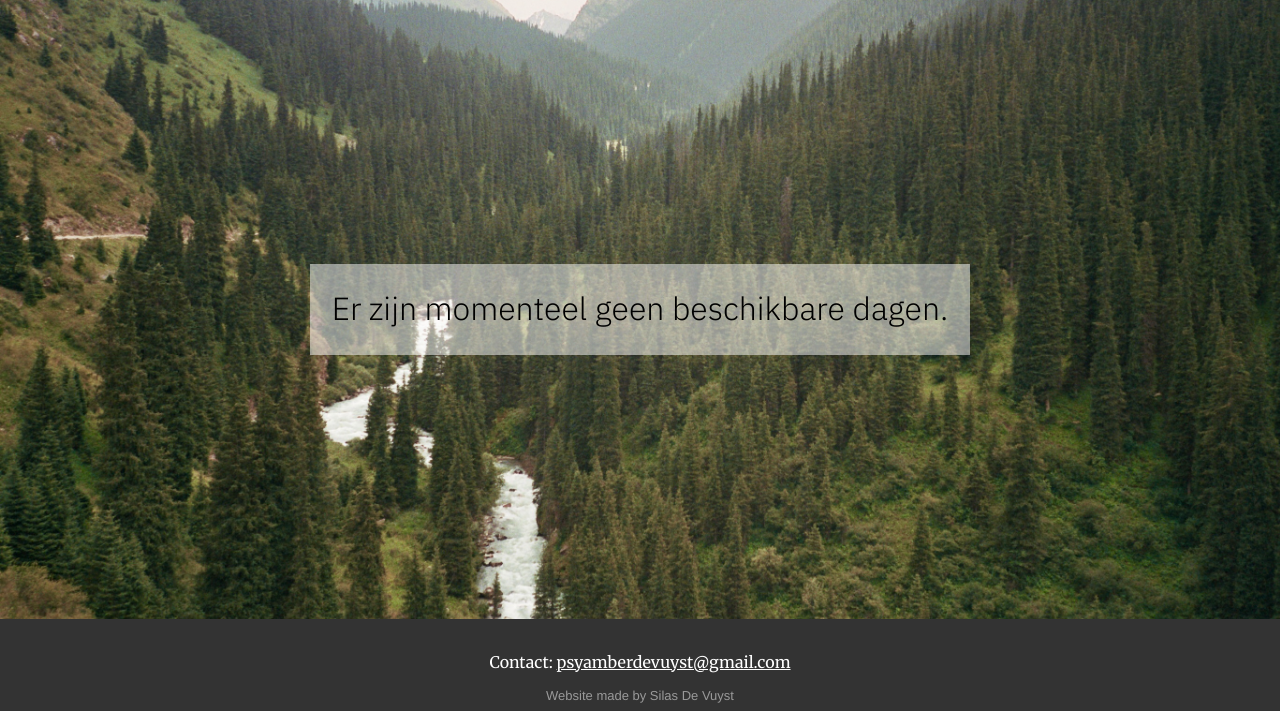
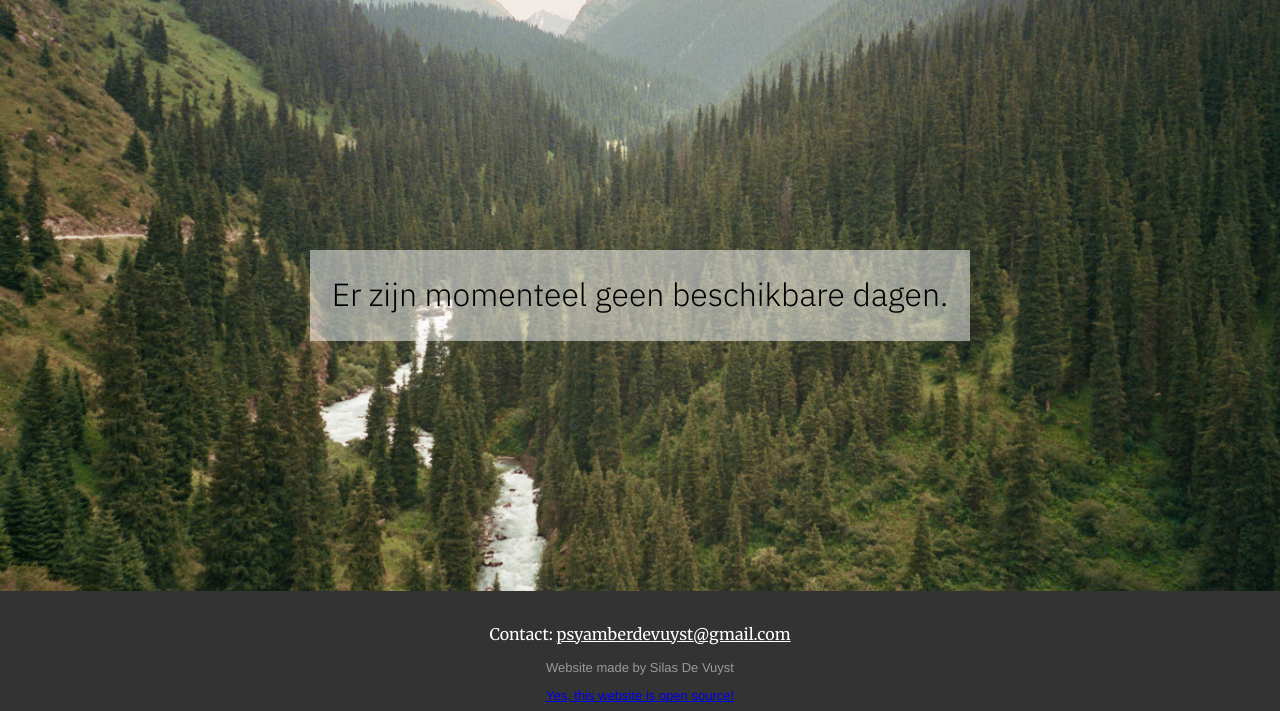
Before and after one commit to SDeVuyst/website_amber, a Django app: page /appointment in a window 1280 px wide. Shown: the part 89-800 px from the top of the page. Run offline with Django 4.2, Linux system fonts and the light colour scheme; data that the repository does not hold is empty; some libraries are stand-ins or nearby versions.

Commit message:
Added github link

```diff
--- a/amb/settings.py
+++ b/amb/settings.py
@@ -92,7 +92,6 @@ WSGI_APPLICATION = 'amb.wsgi.application'
 #     }
 # }
 
-url = os.getenv('DATABASE_URL')
 
 DATABASES = {
     'default': dj_database_url.config(
--- a/amb_app/static/style.css
+++ b/amb_app/static/style.css
@@ -408,6 +408,10 @@ html {
 
 .contact a {
   color: white;
+  text-decoration: underline;
+}
+
+.credits a {
   text-decoration: underline;
 }
 
--- a/amb_app/templates/appointment.html
+++ b/amb_app/templates/appointment.html
@@ -94,6 +94,7 @@
         <footer>
             <p class="contact">Contact: <a href="mailto:psyamberdevuyst@gmail.com">psyamberdevuyst@gmail.com</a></p>
             <p class="credits">Website made by Silas De Vuyst</p>
+            <p class="credits"><a href="https://github.com/SDeVuyst/website_amber">Yes, this website is open source!</a></p>
           </footer>
     </div>
     <script>
--- a/amb_app/templates/index.html
+++ b/amb_app/templates/index.html
@@ -179,6 +179,7 @@
     <footer>
       <p class="contact">Contact: <a href="mailto:psyamberdevuyst@gmail.com">psyamberdevuyst@gmail.com</a></p>
       <p class="credits">Website made by Silas De Vuyst</p>
+      <p class="credits"><a href="https://github.com/SDeVuyst/website_amber">Yes, this website is open source!</a></p>
     </footer>
 
     <script src="{% static 'script.js' %}"></script>
```
